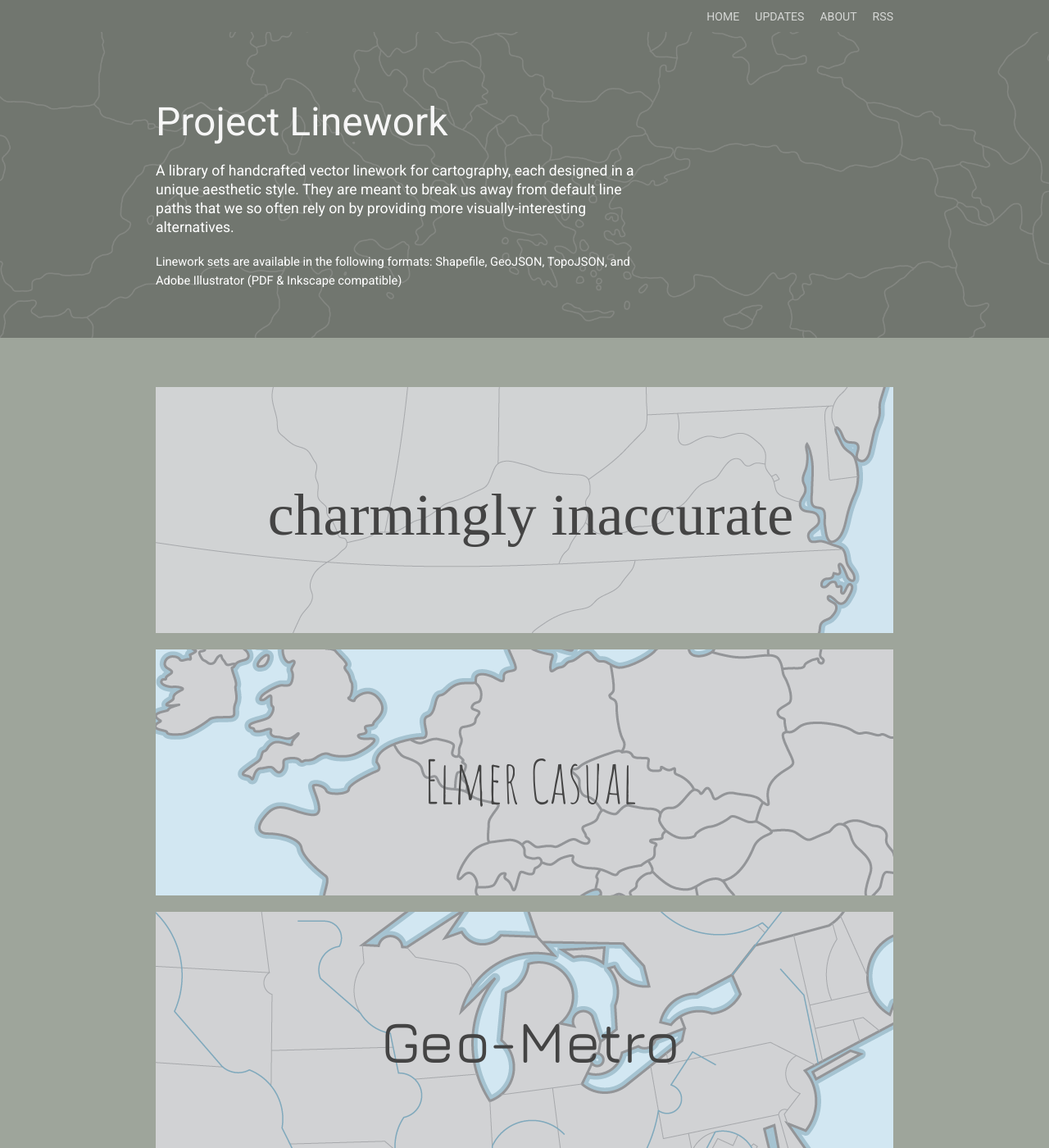
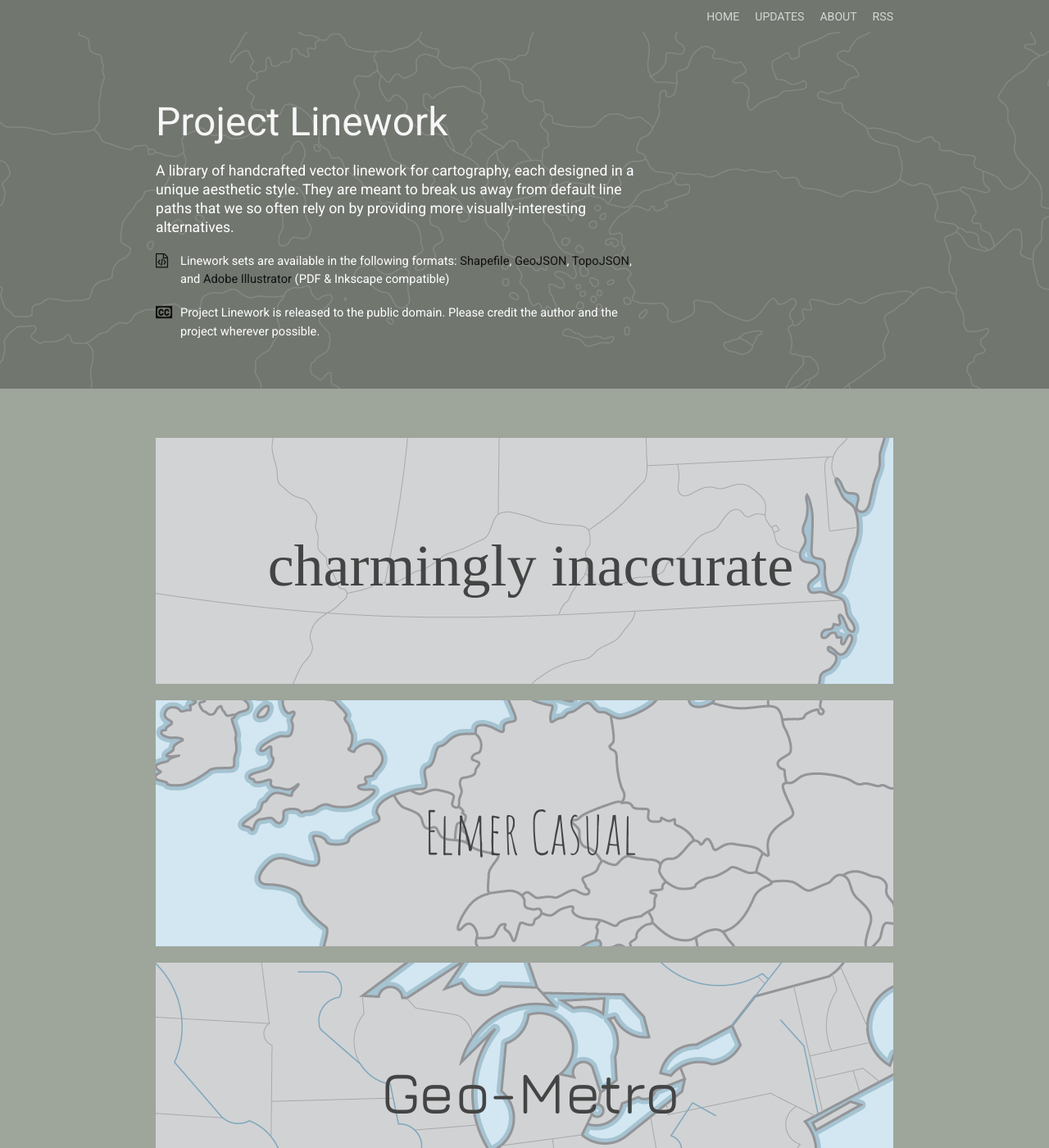
Before and after one commit to mapsam/project-linework, a Jekyll site: the page built from index.md, in a window 1280 px wide and 1400 px high. Shown: the whole window at 82% size. Built offline with Jekyll 4.4.1, drawn with Linux system fonts in a browser that asks for light colours; nearby versions of some CDN libraries; some web fonts are replaced; Markdown is read by kramdown in place of the engine named in the settings; some of the changed text lies outside the part shown.

Commit message:
updated content on header

```diff
--- a/_includes/footer.html
+++ b/_includes/footer.html
@@ -1,9 +1,8 @@
 <footer>
 	<div class="wrapper">
-		<p>Project Linework is released to the public domain.</p>
-		<p>Please credit the author and the project wherever possible.</p>
-		<p>Please <a href="https://github.com/svmatthews/project-linework/issues">report problems</a> on github</p>
+		<p>Please <a href="https://github.com/svmatthews/project-linework/issues">report problems</a> on Github.</p>
 		<p><strong>Happy mapping!</strong></p>
+
 	</div>
 </footer>
 
--- a/_includes/head.html
+++ b/_includes/head.html
@@ -4,7 +4,7 @@
     <meta charset="utf-8">
     <meta name="viewport" content="width=device-width">
     <title>{{ site.name }}</title>
-
+    <link rel="stylesheet" href="https://maxcdn.bootstrapcdn.com/font-awesome/4.4.0/css/font-awesome.min.css">
     <link rel="stylesheet" href="{{site.baseurl}}/css/style.css" />
     <link rel="stylesheet" href="{{site.baseurl}}/css/style-bricks.css" />
   </head>
--- a/_includes/header.html
+++ b/_includes/header.html
@@ -3,6 +3,7 @@
     <!-- <img src="img/pl-logo-full.png"> -->
     <h1>Project Linework</h1>
     <p>A library of handcrafted vector linework for cartography, each designed in a unique aesthetic style. They are meant to break us away from default line paths that we so often rely on by providing more visually-interesting alternatives.</p>
-    <p><small>Linework sets are available in the following formats: Shapefile, GeoJSON, TopoJSON, and Adobe Illustrator (PDF & Inkscape compatible)</small></p>
+    <p><small><i class="fa fa-file-code-o"></i>Linework sets are available in the following formats: <a href="http://wiki.openstreetmap.org/wiki/Shapefiles" target="_blank">Shapefile</a>, <a href="http://geojson.org/" target="_blank">GeoJSON</a>, <a href="https://github.com/mbostock/topojson" target="_blank">TopoJSON</a>, and <a href="https://en.wikipedia.org/wiki/Adobe_Illustrator_Artwork" target="_blank">Adobe Illustrator</a> (PDF & Inkscape compatible)</small></p>
+    <p><small><i class="fa fa-cc"></i>Project Linework is released to the public domain. Please credit the author and the project wherever possible.</small></p>
   </div>
 </header>
--- a/css/style.css
+++ b/css/style.css
@@ -94,6 +94,21 @@ header {
 }
 header .wrapper {
 	padding-right: 300px;
+}
+#intro p {
+	position: relative;
+}
+#intro p small {
+	display: block;
+	padding-left: 30px;
+	white-space: normal;
+}
+#intro .fa {
+	position: absolute;
+	left: 0;
+	top: 3px;
+	color: #111;
+	font-size: 1.2em;
 }
 
 /* MASTER LAYOUT */
```
Also changed, not shown: index.md (+2 -2 lines), 2 other files.
